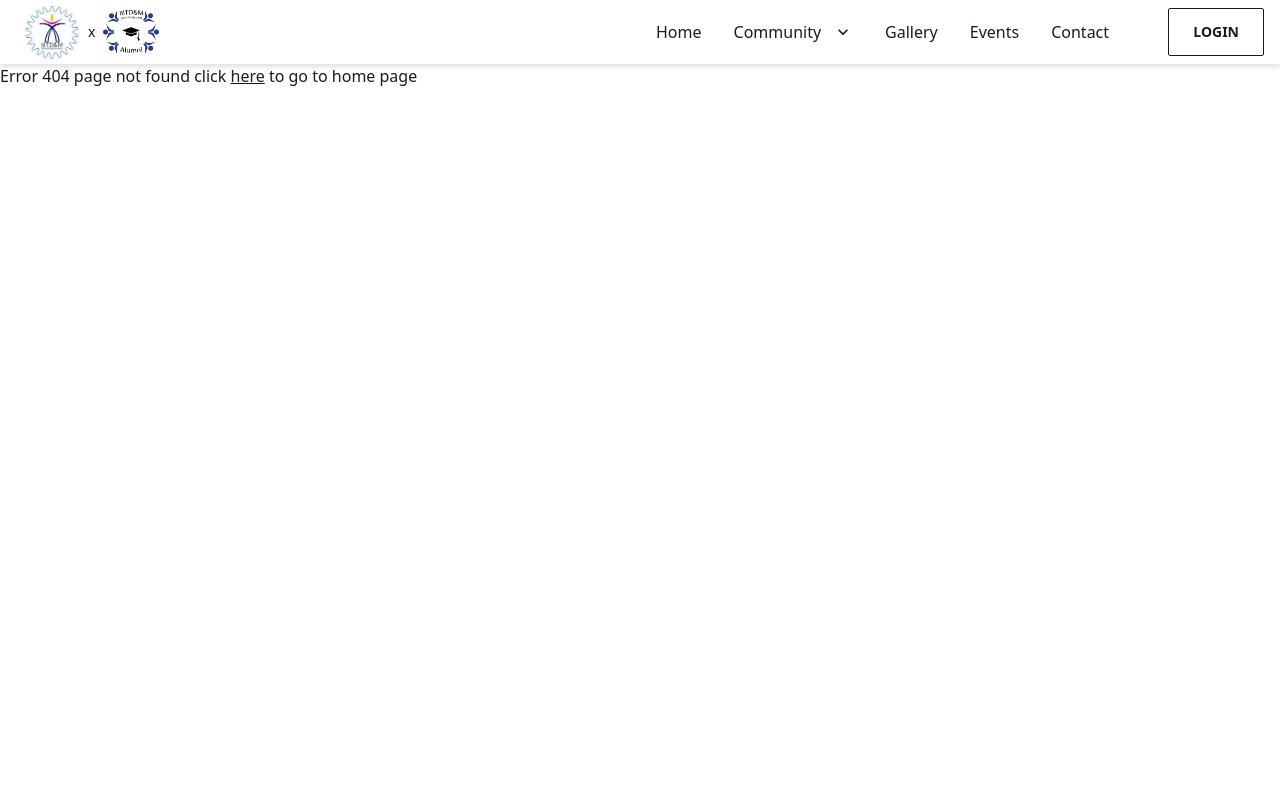
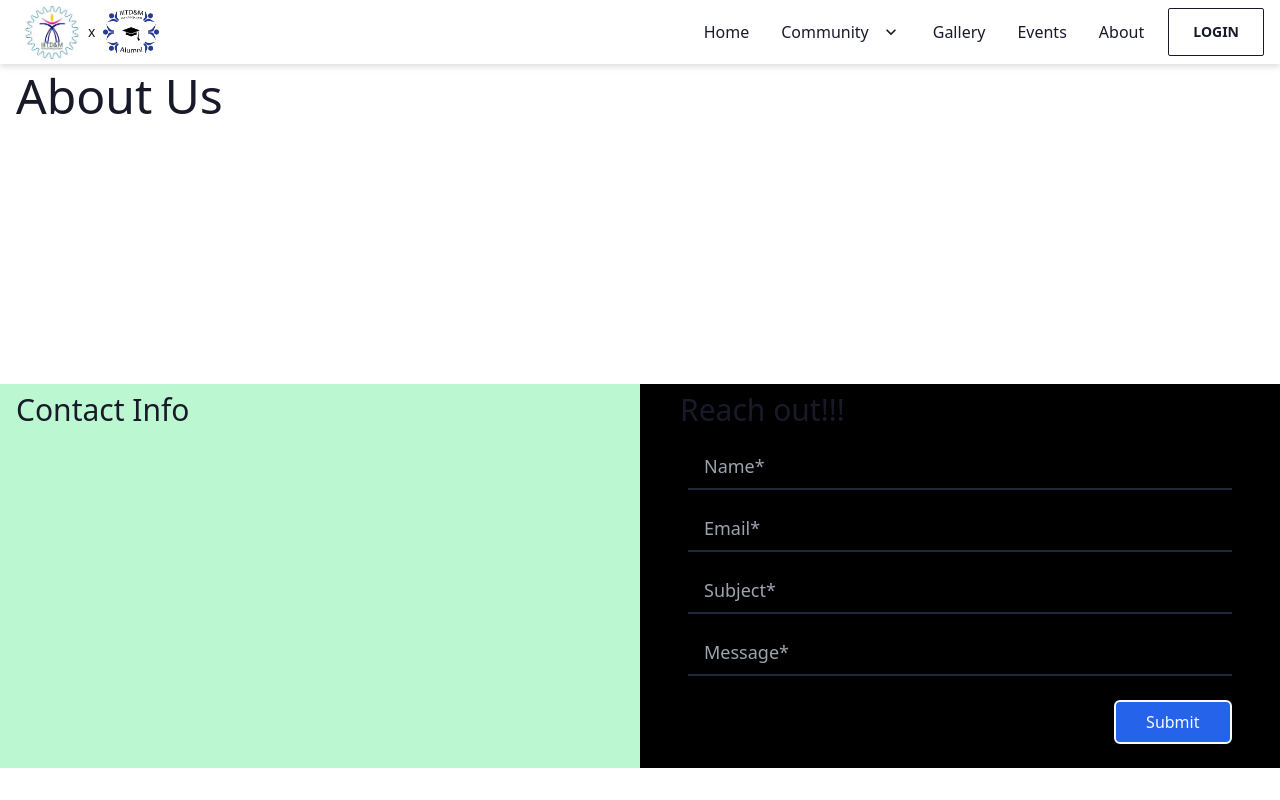
Before and after one commit to bhendi-boi/alumni-affairs-portal, a React (Vite) app in the folder Alumuni-PRIT--master/Front-end/: page /about in a window 1280 px wide. Before the commit this address had no page. Built offline with nearby package versions, Linux system fonts and the light colour scheme.

Commit message:
overflow fixed

```diff
--- a/Alumuni-PRIT--master/Front-end/index.html
+++ b/Alumuni-PRIT--master/Front-end/index.html
@@ -6,7 +6,7 @@
     <meta name="viewport" content="width=device-width, initial-scale=1.0" />
     <title>Dev server</title>
   </head>
-  <body >
+  <body style="scroll-behavior:smooth ; overflow-x: hidden;" >
     <div id="root"  style="padding: 0; margin: 0;" ></div>
     <script type="module" src="/src/main.jsx"></script>
   </body>
--- a/Alumuni-PRIT--master/Front-end/src/components/AnimatedRoutes.jsx
+++ b/Alumuni-PRIT--master/Front-end/src/components/AnimatedRoutes.jsx
@@ -9,7 +9,7 @@ import Profile from "../pages/Profile";
 import Error from "../pages/Error";
 import Events from "../pages/Events";
 import Gallery from "../pages/Gallery";
-import ContactUs from "../pages/ContactUs";
+import AboutUs from "../pages/AboutUs";
 import Community from "../pages/community/Community";
 import CommunitynityBranchEC from "../pages/community/CommunityBranchEC";
 import CommunitynityBranchCS from "../pages/community/CommunityBranchCS";
@@ -45,7 +45,7 @@ const AnimatedRoutes = () => {
           </Route>
           <Route path="gallery" element={<Gallery />} />
           <Route path="events" element={<Events />} />
-          <Route path="contact-us" element={<ContactUs />} />
+          <Route path="about" element={<AboutUs />} />
         </Route>
         <Route path="/login" element={<Login />} />
         <Route path="*" element={<Error />} />
--- /dev/null
+++ b/Alumuni-PRIT--master/Front-end/src/components/Contact.jsx
@@ -0,0 +1,58 @@
+//
+const Contact = () => {
+  const handleSubmit = (e) => {
+    e.preventDefault();
+
+    console.log("kjcn");
+  };
+
+  return (
+    <section className="w-full h-96 flex">
+      <div className="w-[50%] bg-green-200">
+        <p className="text-3xl mx-4 my-2">Contact Info</p>
+      </div>
+      <form
+        className="w-[50%] px-6 flex flex-col bg-black"
+        onSubmit={(e) => handleSubmit(e)}
+      >
+        <p className="text-3xl mx-4 my-2">Reach out!!!</p>
+        <input
+          className="block mx-6 my-2 bg-transparent text-gray-700 text-lg px-4 py-2 border-solid border-b-2 border-gray-800 focus:outline-none  focus:border-blue-600 transition duration-500"
+          type="text"
+          required
+          placeholder="Name*"
+          name="name"
+        />
+        <input
+          className="block mx-6 my-2 bg-transparent text-gray-700 text-lg px-4 py-2 border-solid border-b-2 border-gray-800 focus:outline-none  focus:border-blue-600 transition duration-500"
+          type="email"
+          required
+          placeholder="Email*"
+          name="email"
+        />
+        <input
+          className="block mx-6 my-2 bg-transparent text-gray-700 text-lg px-4 py-2 border-solid border-b-2 border-gray-800 focus:outline-none  focus:border-blue-600 transition duration-500"
+          type="text"
+          required
+          placeholder="Subject*"
+          name="subject"
+        />
+        <input
+          className="block mx-6 my-2 bg-transparent text-gray-700 text-lg px-4 py-2 border-solid border-b-2 border-gray-800 focus:outline-none  focus:border-blue-600 transition duration-500"
+          type="text"
+          required
+          placeholder="Message*"
+          name="message"
+        />
+        <button
+          type="submit"
+          className="w-[20%] self-end mx-6 my-4 p-2 bg-blue-600 text-slate-50 border-2 rounded-md border-slate-50"
+        >
+          Submit
+        </button>
+      </form>
+    </section>
+  );
+};
+
+export default Contact;
--- a/Alumuni-PRIT--master/Front-end/src/components/Navigation.jsx
+++ b/Alumuni-PRIT--master/Front-end/src/components/Navigation.jsx
@@ -10,8 +10,8 @@ const Navigation = () => {
   const { user, login, logout } = useUserContext();
 
   return (
-    <nav className="navbar sticky flex items-center top-0 z-100 bg-base-100 h-16 w-screen drop-shadow-md">
-      <div className="navbar-start sticky w-full ">
+    <nav className="navbar sticky flex items-center top-0 z-100 bg-base-100 h-16 w-full drop-shadow-md">
+      <div className="navbar-start sticky w-full">
         {/* dropdown  */}
         <div className="dropdown md:hidden">
           <label tabIndex={0} className="btn btn-ghost">
@@ -78,7 +78,7 @@ const Navigation = () => {
               <Link to="/events">Events</Link>
             </li>
             <li>
-              <Link to="/contact-us">Contact</Link>
+              <Link to="/about">About</Link>
             </li>
             {user ? (
               <li>
@@ -112,7 +112,7 @@ const Navigation = () => {
         {/* logo ends*/}
       </div>
       {/* navbar-start ends */}
-      <div className="w-full justify-end md:justify-between flex items-center">
+      <div className="justify-end md:justify-between flex items-center">
         <div className="hidden md:flex">
           <div className="flex-none">
             <ul className="menu menu-horizontal p-0">
@@ -151,7 +151,7 @@ const Navigation = () => {
                 <Link to="/events">Events</Link>
               </li>
               <li>
-                <Link to="/contact-us">Contact</Link>
+                <Link to="/about">About</Link>
               </li>
             </ul>
           </div>
--- /dev/null
+++ b/Alumuni-PRIT--master/Front-end/src/pages/AboutUs.jsx
@@ -0,0 +1,18 @@
+import Contact from "../components/Contact";
+
+const AboutUs = () => {
+  return (
+    <main className="min-h[calc(100vh - 4rem)] w-full">
+      <header>
+        <h1 className="text-5xl mx-4 my-2">About Us</h1>
+      </header>
+      {/* <section className="bg-slate-200">
+        <h3>History and Vision</h3>
+      </section> */}
+      <div className="h-64"></div>
+      <Contact />
+    </main>
+  );
+};
+
+export default AboutUs;
--- a/Alumuni-PRIT--master/Front-end/src/pages/ContactUs.jsx
+++ /dev/null
@@ -1,7 +0,0 @@
-import React from "react";
-
-const ContactUs = () => {
-  return <div>ContactUs</div>;
-};
-
-export default ContactUs;
```
